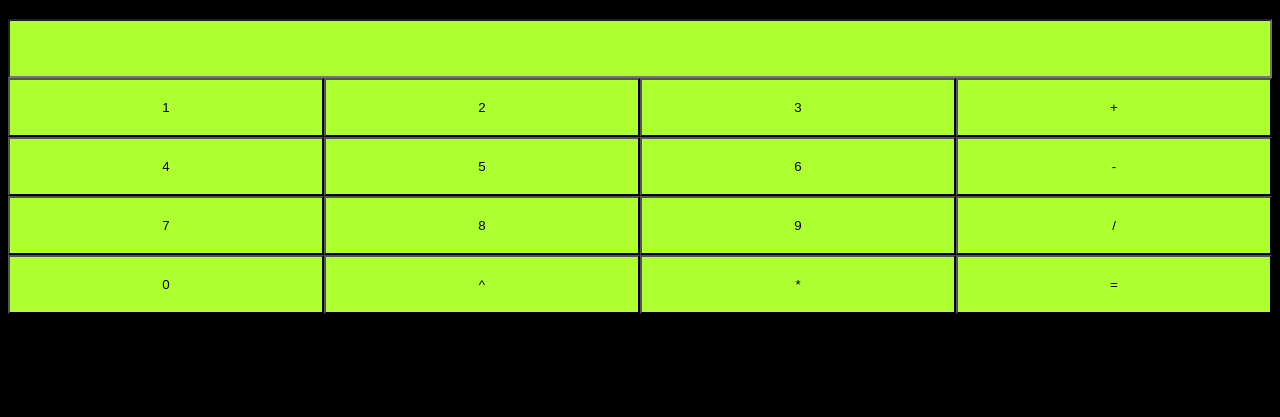
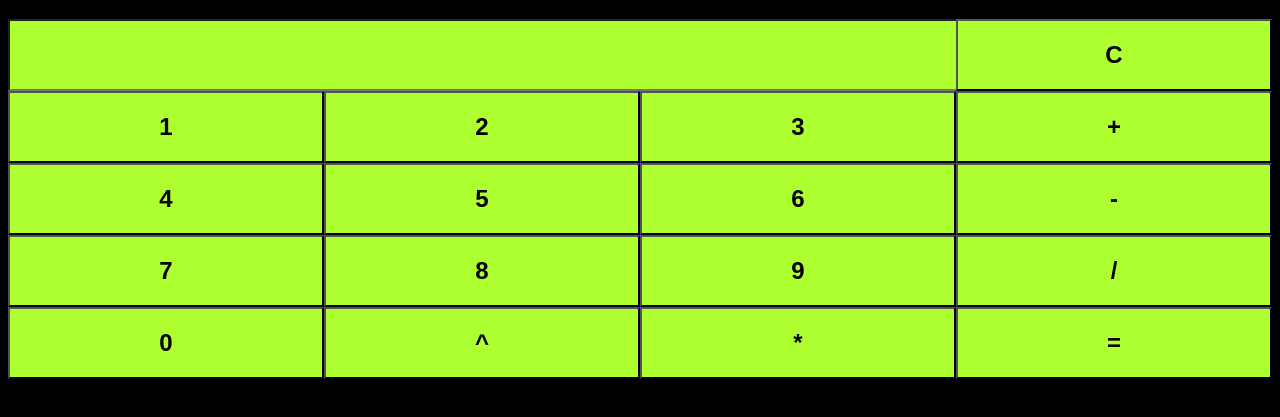
Before and after one commit to Atlaseer/calculator, a plain HTML site: page calculator.html in a window 1280 px wide. Shown: the part 61-478 px from the top of the page. Drawn offline with Linux system fonts and the light colour scheme.

Commit message:
Added element id to buttons

```diff
--- a/calculator.html
+++ b/calculator.html
@@ -2,6 +2,7 @@
 <head>
     <title>Calculator</title>
     <link rel="stylesheet" href="style.css">
+    <script src="script.js"></script>
     <meta name="viewport" content="width=device-width, initial-scale=1.0">
 </head>
 <body>
@@ -11,31 +12,50 @@
     <div class="calc">
 
         <div class="row">
-            <input type="text">
+            <div id="input-field">
+                <input type="text" id="result">
+            </div>
+            <input id="cancel" type="button" value="C">
         </div>
         <div class="row">
-            <input type="button" value="1"/>
-            <input type="button" value="2"/>
-            <input type="button" value="3"/>
-            <input type="button" value="+"/>
+            <input type="button" value="1" onclick="dis('1')"
+            onkeydown="myFunction(event)"/>
+            <input type="button" value="2" onclick="dis('2')"
+            onkeydown="myFunction(event)"/>
+            <input type="button" value="3" onclick="dis('3')"
+            onkeydown="myFunction(event)"/>
+            <input type="button" value="+" onclick="dis('+')"
+            onkeydown="myFunction(event)"/>
         </div>
         <div class="row">
-            <input type="button" value="4"/>
-            <input type="button" value="5"/>
-            <input type="button" value="6"/>
-            <input type="button" value="-"/>
+            <input type="button" value="4" onclick="dis('4')"
+            onkeydown="myFunction(event)"/>
+            <input type="button" value="5" onclick="dis('5')"
+            onkeydown="myFunction(event)"/>
+            <input type="button" value="6" onclick="dis('6')"
+            onkeydown="myFunction(event)"/>
+            <input type="button" value="-" onclick="dis('-')"
+            onkeydown="myFunction(event)"/>
         </div>
         <div class="row">
-            <input type="button" value="7"/>
-            <input type="button" value="8"/>
-            <input type="button" value="9"/>
-            <input type="button" value="/"/>
+            <input type="button" value="7" onclick="dis('7')"
+            onkeydown="myFunction(event)"/>
+            <input type="button" value="8" onclick="dis('8')"
+            onkeydown="myFunction(event)"/>
+            <input type="button" value="9" onclick="dis('9')"
+            onkeydown="myFunction(event)"/>
+            <input type="button" value="/" onclick="dis('/')"
+            onkeydown="myFunction(event)"/>
         </div>
         <div class="row">
-            <input type="button" value="0"/>
-            <input type="button" value="^"/>
-            <input type="button" value="*"/>
-            <input type="button" value="="/>
+            <input type="button" value="0" onclick="dis('0')"
+            onkeydown="myFunction(event)"/>
+            <input type="button" value="^" onclick="dis('^')"
+            onkeydown="myFunction(event)"/>
+            <input type="button" value="*" onclick="dis('*')"
+            onkeydown="myFunction(event)"/>
+            <input type="button" value="=" onclick="dis('=')"
+            onkeydown="myFunction(event)"/>
         </div>
     </div>
 </body>
--- a/script.js
+++ b/script.js
@@ -0,0 +1,20 @@
+//FUNction to display value
+
+function dis(val){
+    document.getElementById("result").value +=val
+}
+
+function myFunction(event){
+    if(event.key =='0' ||event.key =='1' ||
+        event.key =='2' ||event.key =='3' ||
+        event.key =='4' ||event.key =='5' ||
+        event.key =='6' ||event.key =='7' ||
+        event.key =='8' ||event.key =='9' ||
+        event.key =='+' ||event.key =='-' ||
+        event.key =='/' ||event.key =='*' ||
+        event.key =='^'
+    )
+    document.getElementById("result").value += event.key;
+}
+
+var cal = document.getElementById("calcu")
--- a/style.css
+++ b/style.css
@@ -16,12 +16,19 @@ input{
     width: 100%;
     padding: 20px 40px;
     background-color: greenyellow;
+    font-size: 24px;
+    font-weight: bold;
 }
 
 .row{
     display: flex;
 }
 
-button{
-    color: greenyellow;
+
+#input-field{
+    width: 75%;
 }
+
+#cancel{
+    width: 25%;
+}
```
